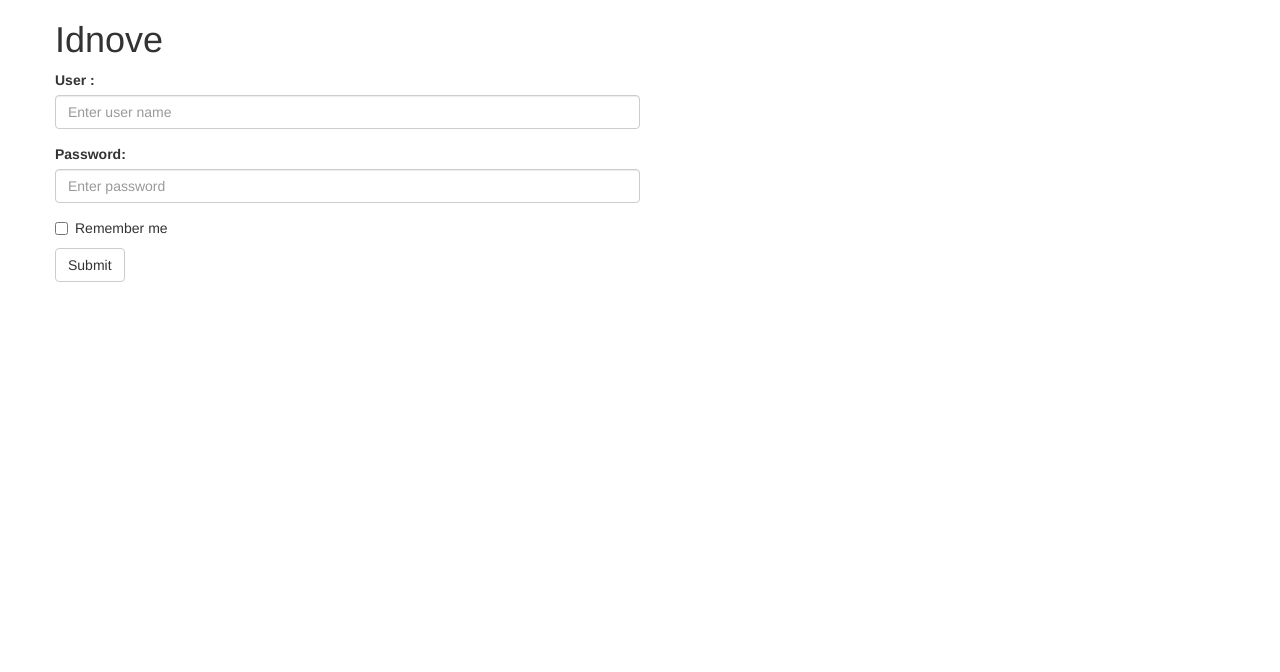
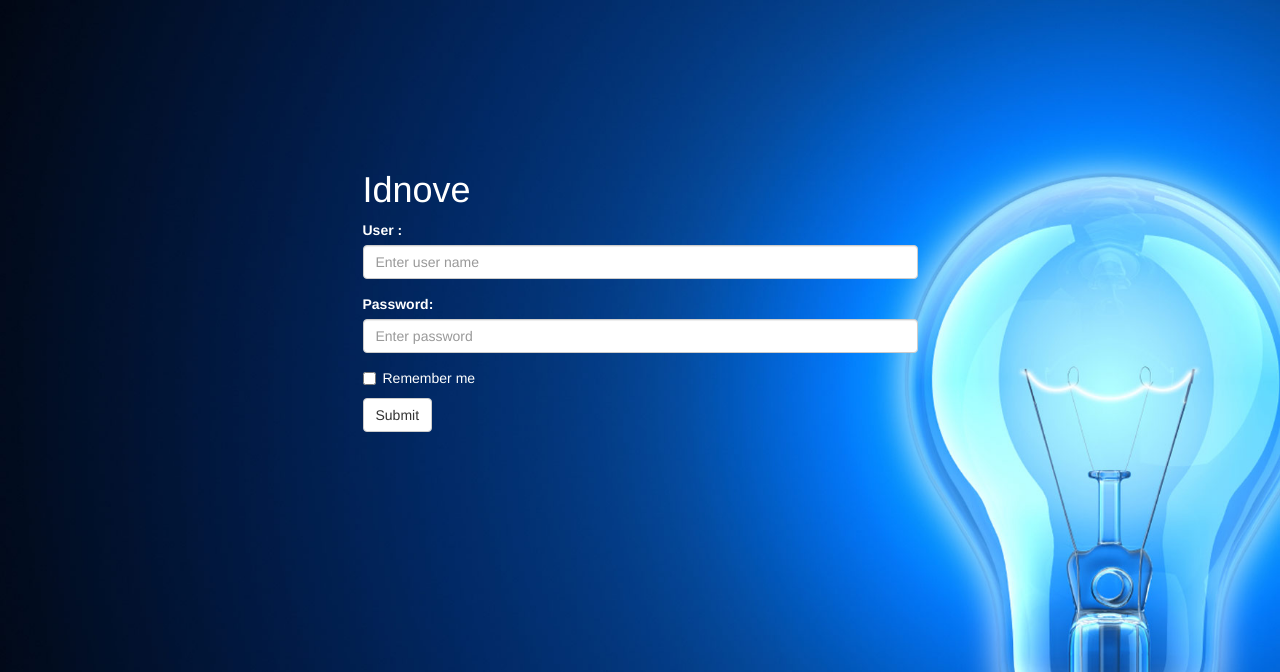
Before and after one commit to gcaggia/idnove-php, a PHP site: page / in a window 1280 px wide. Shown: the top 672 px of the page. Run offline with PHP 8.4, Linux system fonts and the light colour scheme; some libraries are stand-ins or nearby versions.

Commit message:
modification du css

```diff
--- a/index.php
+++ b/index.php
@@ -15,6 +15,7 @@
 		<div class="container">
 			<div class="row">
 
+				<div class="col-sm-6 col-xs-6 col-xs-offset-3 col-sm-offset-3 vcenter">
 					<h1>Idnove</h1>
 					<form role="form" action="result.php" method="POST">
 					  <div class="form-group">
@@ -33,6 +34,7 @@
 				</div>
 			</div>
 		</div>
+	</div>
 
 </body>
 </html>
--- a/style.css
+++ b/style.css
@@ -1,3 +1,11 @@
-.form-control {
-	width: 50%;
+.vcenter {
+    margin-top: 150px;
 }
+
+body {
+	background-image: url('./images/Innovation.jpg');
+	background-repeat: no-repeat;
+	background-size: cover;
+	color: #FFF;
+	background-color: #023577;
+}
```
Also changed, not shown: images/Innovation.jpg (added). Lines whose indentation alone changed are shown as unchanged.
